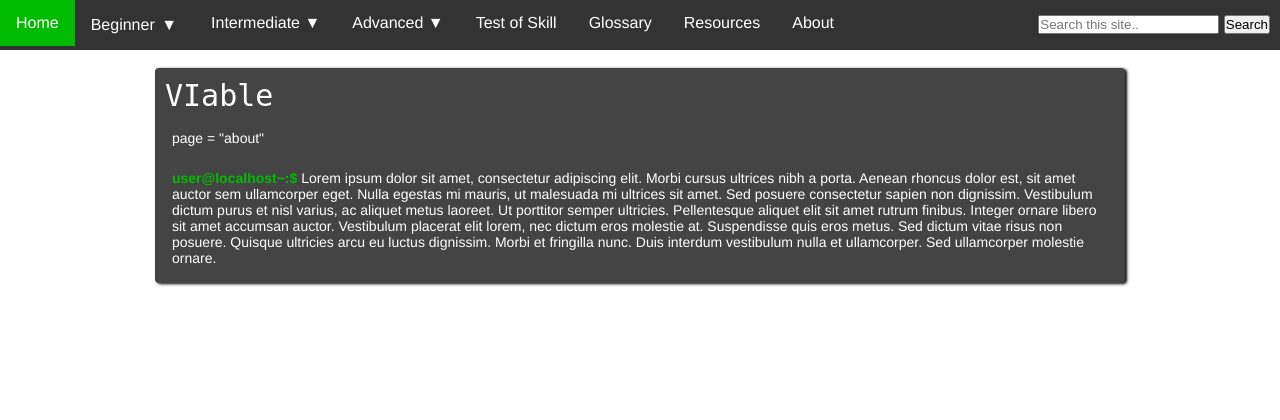
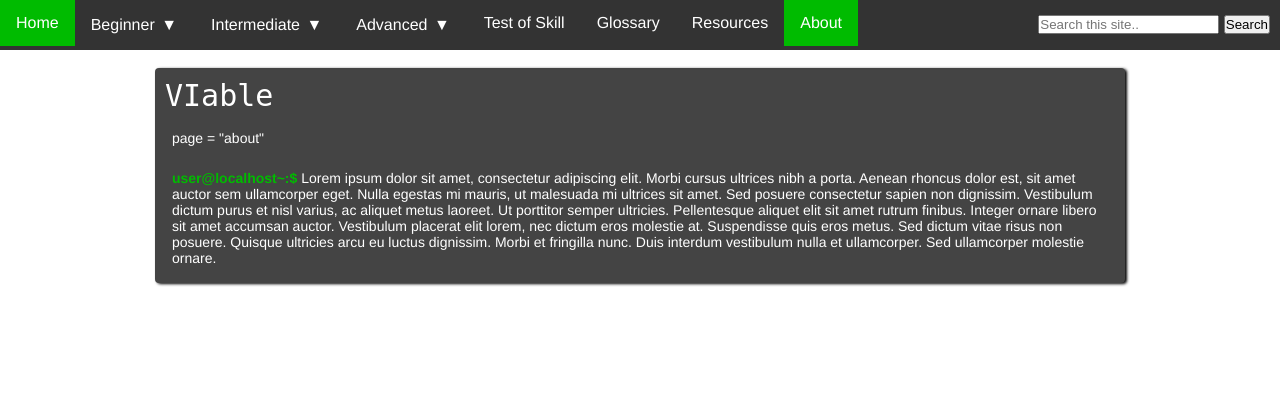
Before and after one commit to dwmdis/final, a PHP site: page /about.php in a window 1280 px wide. Shown: the top 420 px of the page. Run offline with PHP 8.4, Linux system fonts and the light colour scheme.

Commit message:
working on active nav

```diff
--- a/assets/css/main.css
+++ b/assets/css/main.css
@@ -102,12 +102,9 @@ body {
         display: none;
     }
     .active{
-        background-color: black;
+        background-color: #00BB00;
     }
     .active2{
-        background-color: #00BB00;
-    }
-    .active3{
         color: #00BB00;
     }
     .subnav1, .subnav2, .subnav3{
--- a/assets/inc/navigation.php
+++ b/assets/inc/navigation.php
@@ -50,31 +50,31 @@
     <nav id="dropbar">
 	  <ul>
 	    <li><a href="<?= $linkpath ?>" <?php if($page == 'home'){ echo 'class="active"';} ?>>Home</a></li>
-          <li class="dropdown"><a href="javascript:void(0)" class="dropbtn">Beginner <span <?php if($page == 'introduction' || $page == 'commands' || $page == 'command-line'){ echo 'class="active3"';} ?>>&#9660;</span></a>
+          <li class="dropdown"><a href="javascript:void(0)" class="dropbtn">Beginner <span <?php if($page == 'introduction' || $page == 'commands' || $page == 'command-line'){ echo 'class="active2"';} ?>>&#9660;</span></a>
 	      <div class="dropdown-content" id="beginner">
-            <a href="<?= $linkpath ?>beginner/introduction.php" <?php if($page == 'introduction'){ echo 'class="active2"';} ?>>Introduction</a>
-            <a href="<?= $linkpath ?>beginner/commandline.php" <?php if($page == 'commandline'){ echo 'class="active2"';} ?>>The Command Line</a>
-            <a href="<?= $linkpath ?>beginner/commands.php" <?php if($page == 'commands'){ echo 'class="active2"';} ?>>Basic Commands</a>
+            <a href="<?= $linkpath ?>beginner/introduction.php" <?php if($page == 'introduction'){ echo 'class="active"';} ?>>Introduction</a>
+            <a href="<?= $linkpath ?>beginner/commandline.php" <?php if($page == 'commandline'){ echo 'class="active"';} ?>>The Command Line</a>
+            <a href="<?= $linkpath ?>beginner/commands.php" <?php if($page == 'commands'){ echo 'class="active"';} ?>>Basic Commands</a>
 	      </div>
 	    </li>
-	    <li class="dropdown"><a onclick="setActive(this);" href="javascript:void(0)" class="dropbtn">Intermediate &#9660;</a>
+          <li class="dropdown"><a onclick="setActive(this);" href="javascript:void(0)" class="dropbtn">Intermediate <span <?php if($page == 'intermediate' || $page == 'modal' || $page == 'modes'){ echo 'class="active2"';} ?>>&#9660;</span></a>
 	      <div class="dropdown-content" id="intermediate">
-	        <a href="<?= $linkpath ?>intermediate/intermediate.php">Intermediate Home</a>
-            <a href="<?= $linkpath ?>intermediate/modal.php">Modal Editing</a>
-            <a href="<?= $linkpath ?>intermediate/modes.php">Vi Modes</a>
+	        <a href="<?= $linkpath ?>intermediate/intermediate.php" <?php if($page == 'intermediate'){ echo 'class="active"';} ?>>Intermediate Home</a>
+            <a href="<?= $linkpath ?>intermediate/modal.php" <?php if($page == 'modal'){ echo 'class="active"';} ?>>Modal Editing</a>
+            <a href="<?= $linkpath ?>intermediate/modes.php" <?php if($page == 'modes'){ echo 'class="active"';} ?>>Vi Modes</a>
 	      </div>
 	    </li>
-	    <li class="dropdown"><a onclick="setActive(this);" href="javascript:void(0)" class="dropbtn">Advanced &#9660;</a>
+          <li class="dropdown"><a onclick="setActive(this);" href="javascript:void(0)" class="dropbtn">Advanced <span <?php if($page == 'advanced' || $page == 'plugins' || $page == 'review'){ echo 'class="active2"';} ?>>&#9660;</span></a>
 	      <div class="dropdown-content" id="advanced">
-	        <a href="<?= $linkpath ?>advanced/advanced.php">Advanced Home</a>
-            <a href="<?= $linkpath ?>advanced/plugins.php">Plugins</a>
-            <a href="<?= $linkpath ?>advanced/review.php">Command Refresher</a>
+	        <a href="<?= $linkpath ?>advanced/advanced.php" <?php if($page == 'advanced'){ echo 'class="active"';} ?>>Advanced Home</a>
+            <a href="<?= $linkpath ?>advanced/plugins.php" <?php if($page == 'plugins'){ echo 'class="active"';} ?>>Plugins</a>
+            <a href="<?= $linkpath ?>advanced/review.php" <?php if($page == 'review'){ echo 'class="active"';} ?>>Command Refresher</a>
 	      </div>
 	    </li>
-          <li class="dropdown"><a onclick="setActive(this);" href="<?= $linkpath ?>test.php">Test of Skill</a></li>
-          <li class="dropdown"><a onclick="setActive(this);" href="<?= $linkpath ?>glossary.php">Glossary</a></li>
-          <li class="dropdown"><a onclick="setActive(this);" href="<?= $linkpath ?>resources.php">Resources</a></li>
-          <li class="dropdown"><a onclick="setActive(this);" href="<?= $linkpath ?>about.php">About</a></li>
+          <li class="dropdown"><a <?php if($page == 'test'){ echo 'class="active"';} ?> href="<?= $linkpath ?>test.php">Test of Skill</a></li>
+          <li class="dropdown"><a <?php if($page == 'glossary'){ echo 'class="active"';} ?> href="<?= $linkpath ?>glossary.php">Glossary</a></li>
+          <li class="dropdown"><a <?php if($page == 'resources'){ echo 'class="active"';} ?> href="<?= $linkpath ?>resources.php">Resources</a></li>
+          <li class="dropdown"><a <?php if($page == 'about'){ echo 'class="active"';} ?> href="<?= $linkpath ?>about.php">About</a></li>
           <form id="searchbox">
         <script src="<?= $relpath?>assets/scripts/search.js"></script>
         <input type="search" placeholder="Search this site.." id="searchb" />
```
